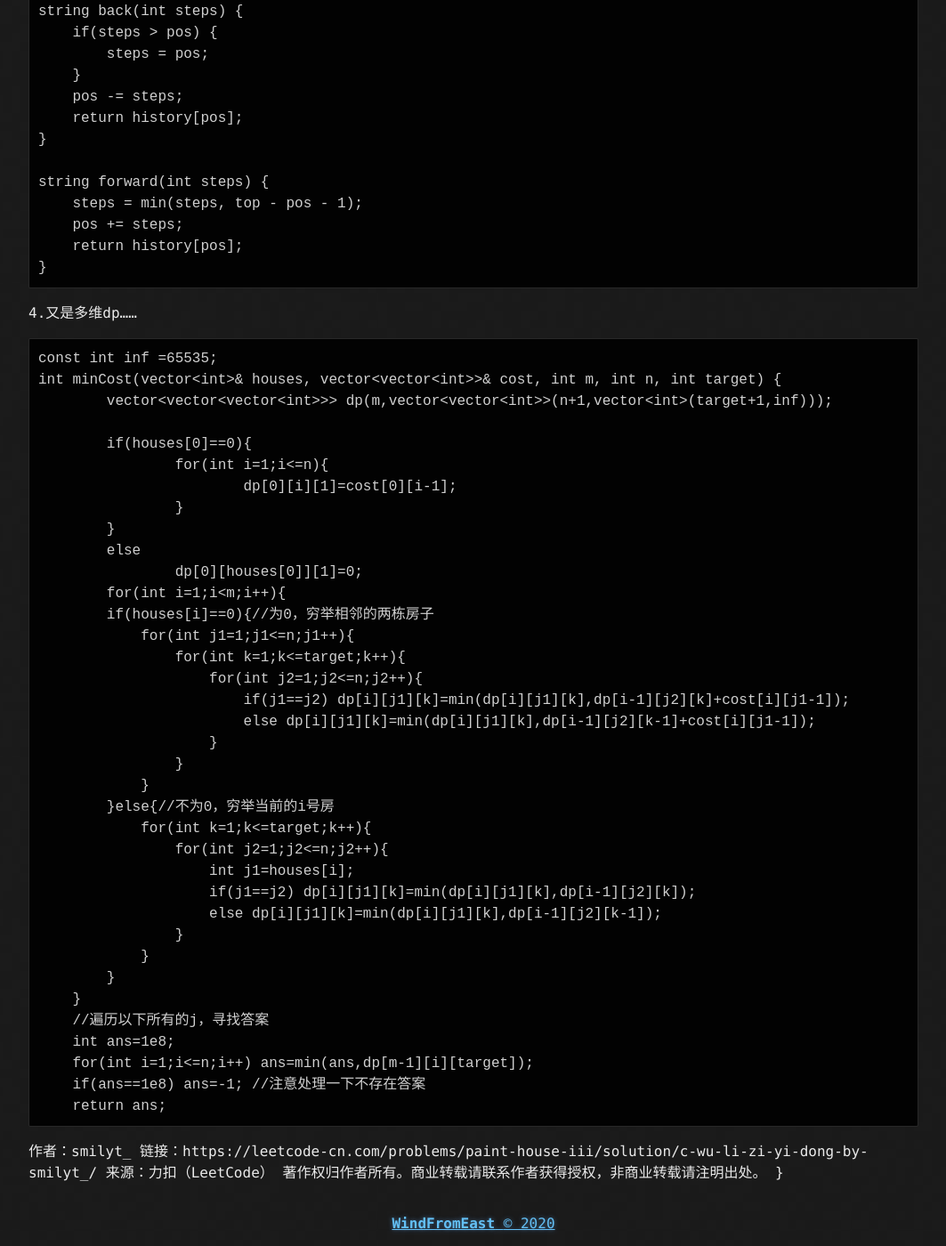
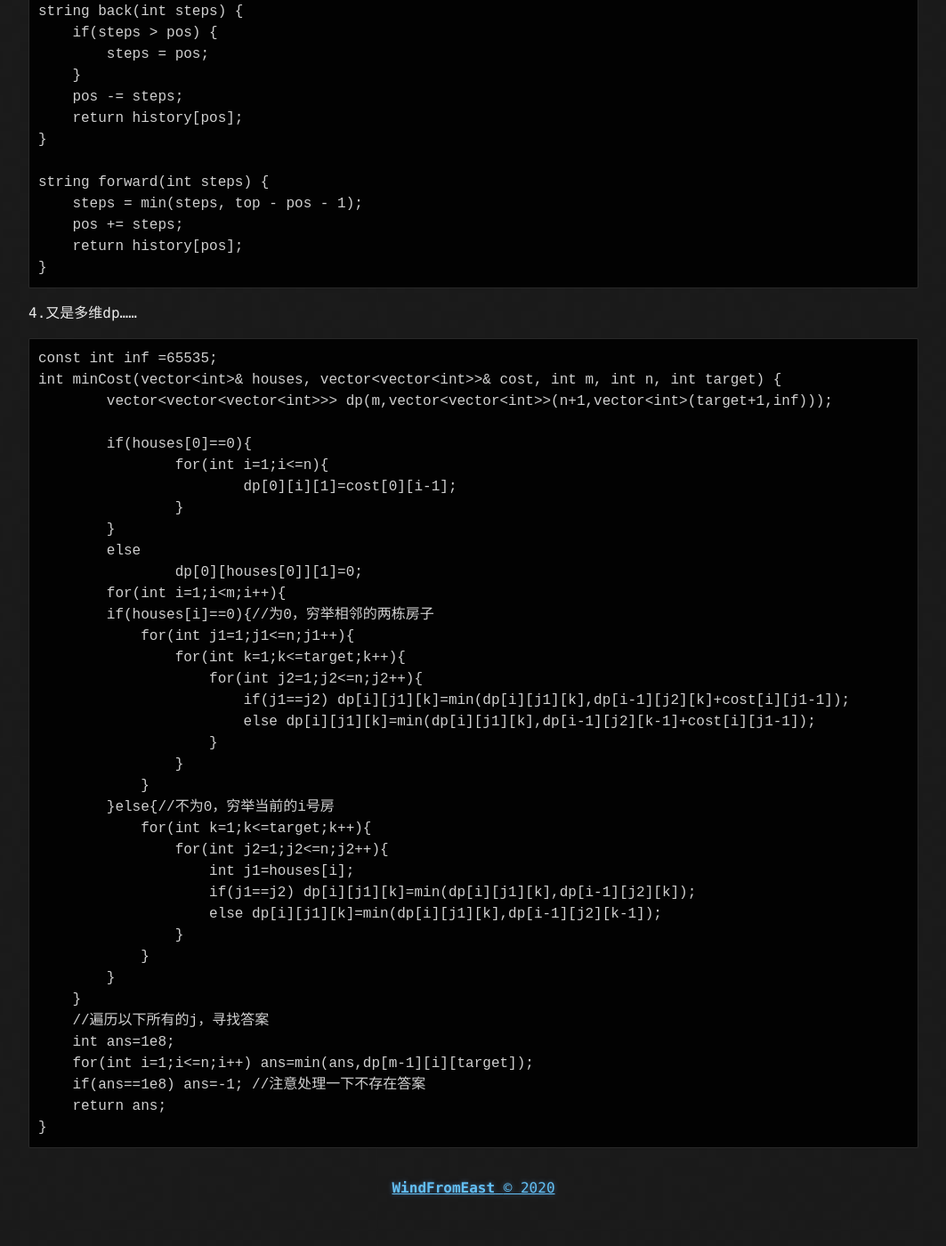
Before and after one commit to Purevessel/Purevessel.github.io, a Jekyll site: the page built from _posts/2020-6-9-review 192.md, in a window 1280 px wide and 1400 px high, scrolled down 746 px. Shown: the whole window at 89% size, without its empty margins (108-1171 px from the left). Built offline with Jekyll 4.4.1, drawn with Linux system fonts in a browser that asks for light colours; after the commit the page ends 2106 px from its top, so only the background shows below that.

Commit message:
192 review upload

```diff
--- a/_posts/2020-6-9-review 192.md
+++ b/_posts/2020-6-9-review 192.md
@@ -74,9 +74,4 @@ leetcode 192周赛复盘
         for(int i=1;i<=n;i++) ans=min(ans,dp[m-1][i][target]);
         if(ans==1e8) ans=-1; //注意处理一下不存在答案
         return ans;
-
-作者：smilyt_
-链接：https://leetcode-cn.com/problems/paint-house-iii/solution/c-wu-li-zi-yi-dong-by-smilyt_/
-来源：力扣（LeetCode）
-著作权归作者所有。商业转载请联系作者获得授权，非商业转载请注明出处。
     }
```
